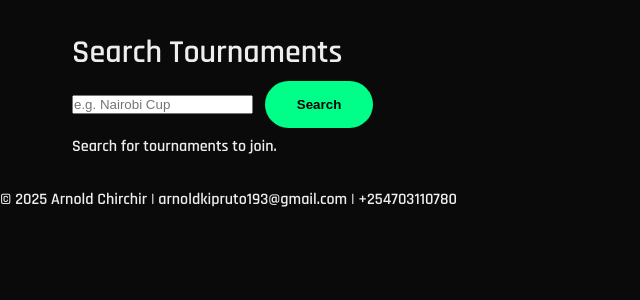
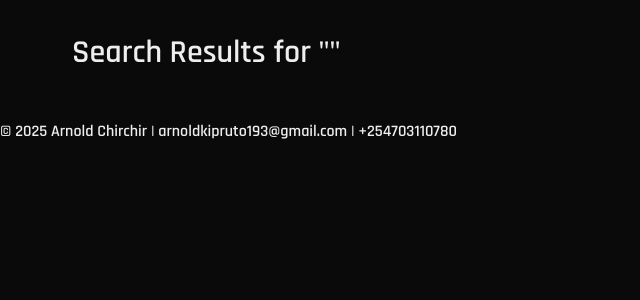
Before and after one commit to arnold6001/efootball-v1, a Flask app: page /search in a window 1280 px wide. Shown: the part 68-368 px from the top of the page, without its empty margins (0-640 px from the left). Run offline with Flask 3, Linux system fonts and the light colour scheme; the visitor is signed in with stand-in values (Sample User, id 1); tables that the repository leaves empty hold one stand-in row (values such as "Sample post"); parts of the project's set-up code (start-up, migrations or seed data) failed here and were passed over.

Commit message:
Update search.html

```diff
--- a/templates/search.html
+++ b/templates/search.html
@@ -1,30 +1,16 @@
 {% extends "base.html" %}
 {% block content %}
 <div class="container" data-aos="fade-up">
-  <h1>Search Tournaments</h1>
-  <form method="GET" class="search-form">
-    <input type="text" name="q" value="{{ query }}" placeholder="e.g. Nairobi Cup" required />
-    <button type="submit" class="btn btn-primary">Search</button>
-  </form>
-
-  {% if tournaments %}
-  <div class="grid mt-6">
+  <h1>Search Results for "{{ query }}"</h1>
+  <div class="grid">
     {% for t in tournaments %}
     <div class="card">
       <h3>{{ t.name }}</h3>
-      <p>By: {{ t.creator_name }}</p>
-      <div class="flex gap-2">
-        <a href="/tournament/{{ t.id }}" class="btn btn-sm">View</a>
-        <a href="/tournament/join/{{ t.invite_code }}" class="btn btn-success btn-sm">Join Now</a>
-      </div>
-      <small class="text-gray">Share: <code>/join/{{ t.invite_code }}</code></small>
+      <p>By {{ t.creator_name }}</p>
+      <a href="/tournament/join/{{ t.invite_code }}" class="btn btn-success">Join</a>
+      <a href="/tournament/{{ t.id }}" class="btn btn-sm">View</a>
     </div>
     {% endfor %}
   </div>
-  {% elif query %}
-  <p>No results for "{{ query }}"</p>
-  {% else %}
-  <p>Search for tournaments to join.</p>
-  {% endif %}
 </div>
 {% endblock %}
```
